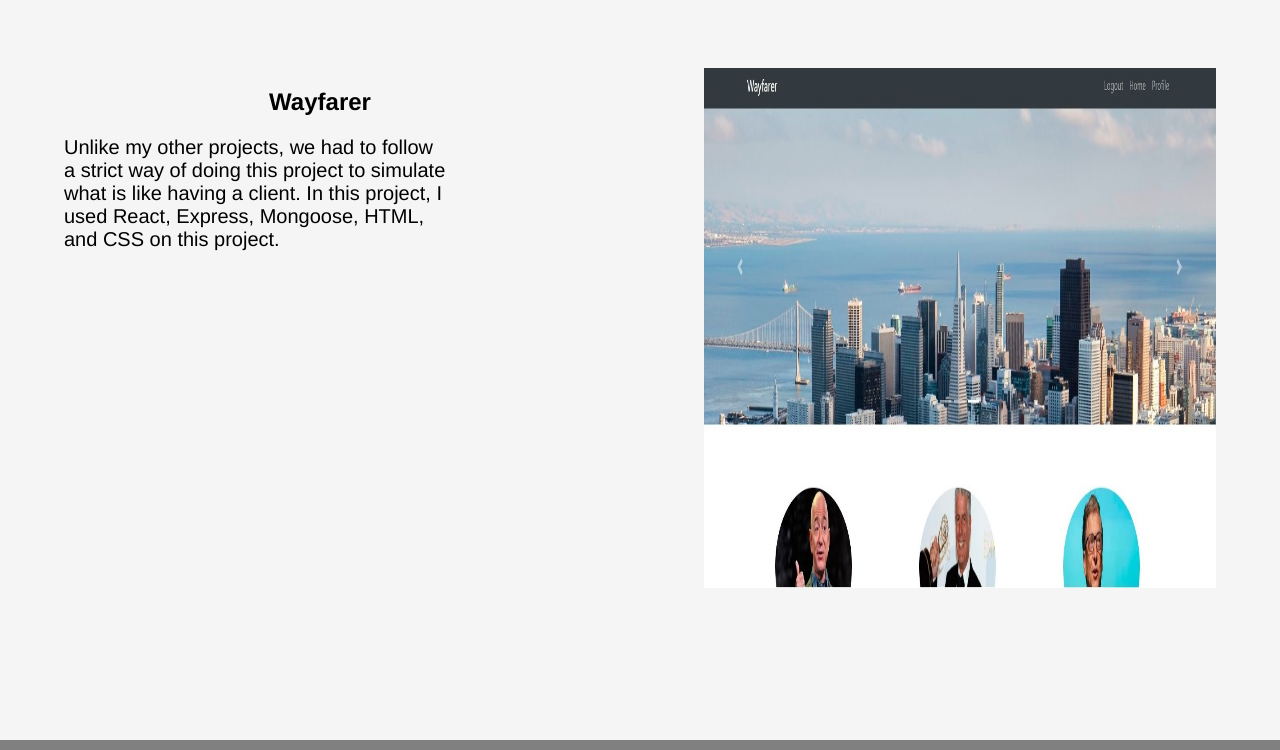
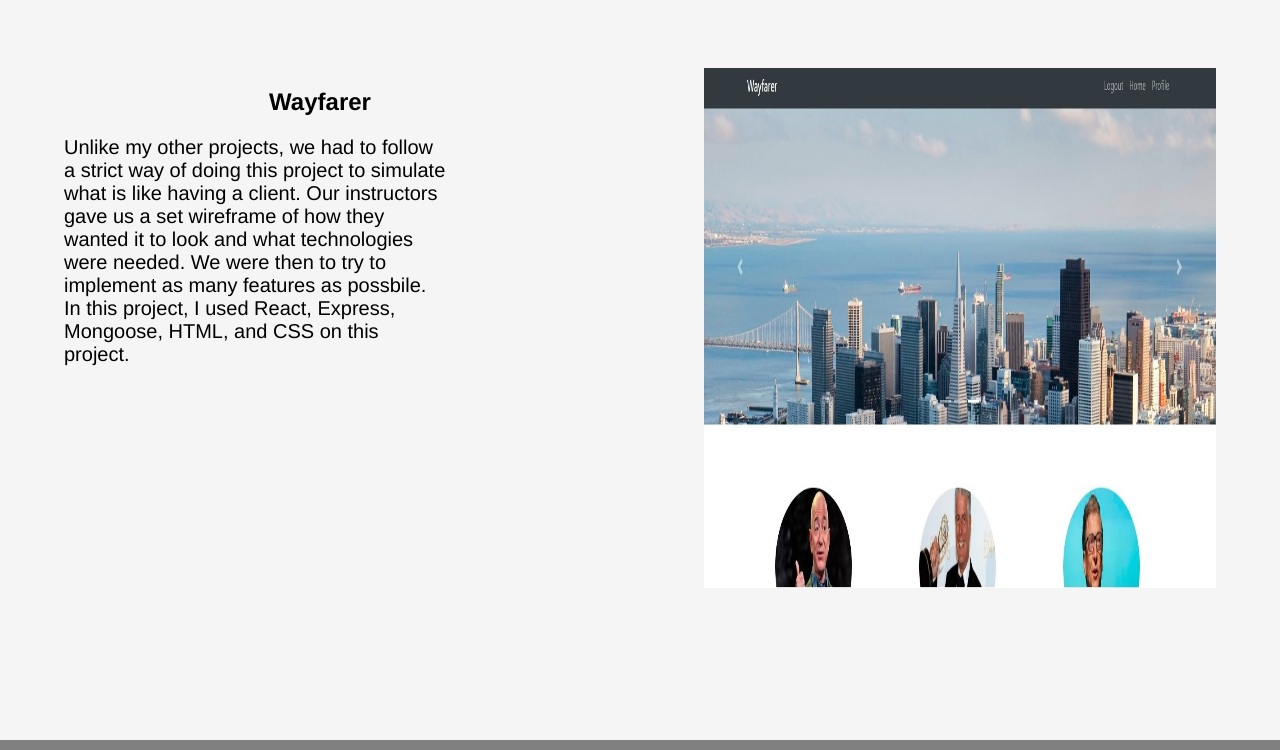
Before and after one commit to andymo15/portfolio, a plain HTML site: page index.html in a window 1280 px wide. Shown: the part 2460-3210 px from the top of the page. Drawn offline with nearby package versions, Linux system fonts and the light colour scheme.

Commit message:
added the rest

```diff
--- a/index.html
+++ b/index.html
@@ -60,7 +60,7 @@
         <div class="project-one column">
             <h2 class="project-one-header">Wayfarer</h2>
             <p> Unlike my other projects, we had to follow a strict way of doing this project to simulate what is like
-                having a client. In this project, I used React, Express, Mongoose, HTML, and CSS on this project.
+                having a client. Our instructors gave us a set wireframe of how they wanted it to look and what technologies were needed. We were then to try to implement as many features as possbile. In this project, I used React, Express, Mongoose, HTML, and CSS on this project.
             </p>
         </div>
         <div class="project-one column">
```
